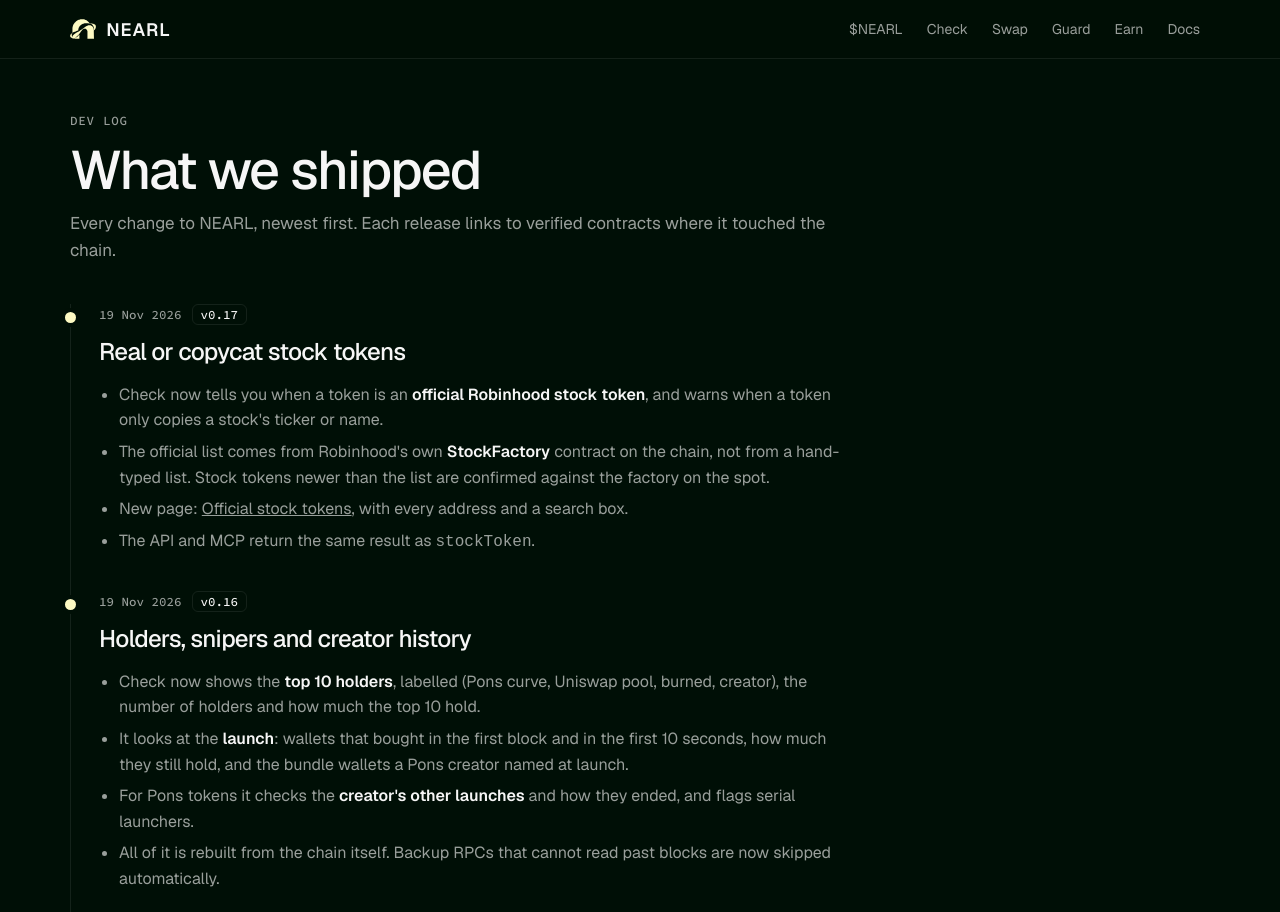
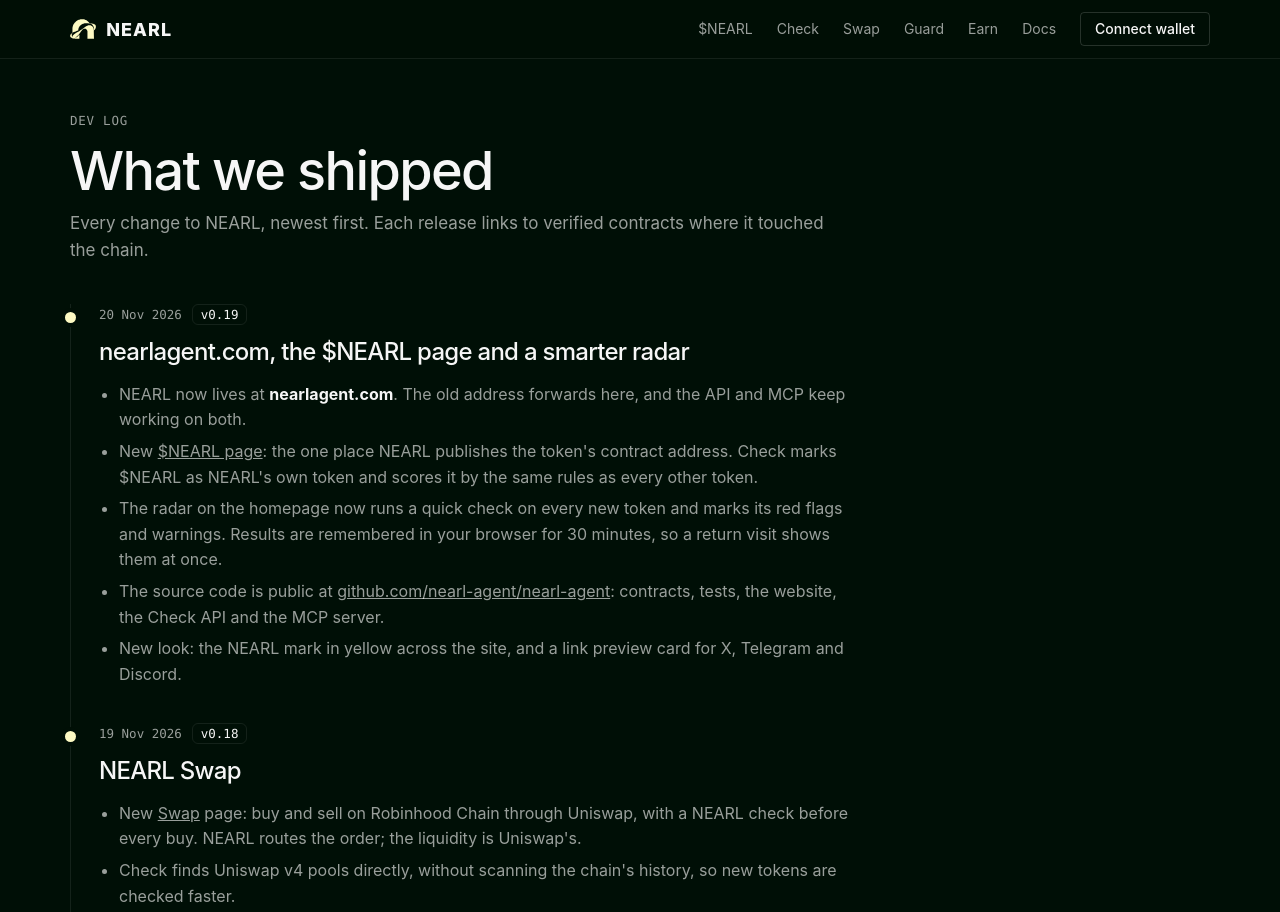
Before and after one commit to nearl-agent/nearl-agent, a website: page web/devlog.html in a window 1280 px wide. Shown: the top 912 px of the page. Drawn offline with nearby package versions, Linux system fonts and the light colour scheme.

Commit message:
Links: the public repo is now github.com/nearl-agent/nearl-agent
Co-Authored-By: Claude Opus 5.5 <noreply@anthropic.com>

```diff
--- a/web/devlog.html
+++ b/web/devlog.html
@@ -7,22 +7,25 @@
 <meta name="description" content="What changed in NEARL, release by release.">
 <meta property="og:type" content="website">
 <meta property="og:site_name" content="NEARL">
-<meta property="og:title" content="NEARL Dev log">
-<meta property="og:description" content="What changed in NEARL, release by release.">
+<meta property="og:title" content="NEARL · See who bundled it before you buy">
+<meta property="og:description" content="Free token safety checks on Robinhood Chain: bundles, snipers, top holders and a test buy and sell, in seconds. Plus guarded wallets for AI agents.">
 <meta property="og:url" content="https://nearlagent.com/devlog.html">
-<meta property="og:image" content="https://nearlagent.com/og-card.png?v=1">
+<meta property="og:image" content="https://nearlagent.com/og-card.png?v=2">
 <meta property="og:image:width" content="2400">
 <meta property="og:image:height" content="1260">
 <meta property="og:image:alt" content="NEARL: See who bundled it before you buy. Token checks and guarded wallets for onchain agents on Robinhood Chain.">
 <meta name="twitter:card" content="summary_large_image">
+<meta name="twitter:title" content="NEARL · See who bundled it before you buy">
+<meta name="twitter:description" content="Free token safety checks on Robinhood Chain: bundles, snipers, top holders and a test buy and sell, in seconds. Plus guarded wallets for AI agents.">
 <meta name="twitter:site" content="@nearlagent">
-<meta name="twitter:image" content="https://nearlagent.com/og-card.png?v=1">
-<link rel="icon" href="favicon.svg?v=1" type="image/svg+xml">
-<link rel="alternate icon" href="logo-icon.png?v=1" type="image/png">
+<meta name="twitter:image" content="https://nearlagent.com/og-card.png?v=2">
+<link rel="icon" href="favicon.svg?v=2" type="image/svg+xml">
+<link rel="alternate icon" href="logo-icon.png?v=2" type="image/png">
 <link rel="preconnect" href="https://fonts.googleapis.com">
 <link rel="preconnect" href="https://fonts.gstatic.com" crossorigin>
-<link rel="stylesheet" href="https://fonts.googleapis.com/css2?family=Geist:wght@400;500;600&family=Source+Code+Pro:wght@400;500;600&display=swap">
-<link rel="stylesheet" href="theme.css?v=7">
+<link rel="stylesheet" href="https://fonts.googleapis.com/css2?family=Instrument+Sans:wght@400;500;600;700&family=Geist+Mono:wght@400;500;600&display=swap">
+<style>/* fallback if theme.css does not load */html,body{background:#050505;color:#F5F5F0}a{color:#FDFAC3}</style>
+<link rel="stylesheet" href="theme.css?v=13">
 <style>
 /* Layout: a single timeline; each entry has a date, a version tag, a title and short bullets */
 .log{max-width:780px;margin-top:32px;border-left:1px solid var(--rule);padding-left:28px;display:grid;gap:36px}
@@ -51,6 +54,27 @@
   </header>
 
   <div class="log">
+    <article class="entry">
+      <div class="meta"><time datetime="2026-11-20">20 Nov 2026</time><span class="tag">v0.19</span></div>
+      <h2>nearlagent.com, the $NEARL page and a smarter radar</h2>
+      <ul>
+        <li>NEARL now lives at <strong>nearlagent.com</strong>. The old address forwards here, and the API and MCP keep working on both.</li>
+        <li>New <a href="token.html">$NEARL page</a>: the one place NEARL publishes the token's contract address. Check marks $NEARL as NEARL's own token and scores it by the same rules as every other token.</li>
+        <li>The radar on the homepage now runs a quick check on every new token and marks its red flags and warnings. Results are remembered in your browser for 30 minutes, so a return visit shows them at once.</li>
+        <li>The source code is public at <a href="https://github.com/nearl-agent/nearl-agent" target="_blank" rel="noopener">github.com/nearl-agent/nearl-agent</a>: contracts, tests, the website, the Check API and the MCP server.</li>
+        <li>New look: the NEARL mark in yellow across the site, and a link preview card for X, Telegram and Discord.</li>
+      </ul>
+    </article>
+
+    <article class="entry">
+      <div class="meta"><time datetime="2026-11-19">19 Nov 2026</time><span class="tag">v0.18</span></div>
+      <h2>NEARL Swap</h2>
+      <ul>
+        <li>New <a href="swap.html">Swap</a> page: buy and sell on Robinhood Chain through Uniswap, with a NEARL check before every buy. NEARL routes the order; the liquidity is Uniswap's.</li>
+        <li>Check finds Uniswap v4 pools directly, without scanning the chain's history, so new tokens are checked faster.</li>
+      </ul>
+    </article>
+
     <article class="entry">
       <div class="meta"><time datetime="2026-11-19">19 Nov 2026</time><span class="tag">v0.17</span></div>
       <h2>Real or copycat stock tokens</h2>
@@ -224,5 +248,6 @@
 <footer id="site-footer"></footer>
 <script src="logo.js?v=2"></script>
 <script src="footer.js"></script>
+<script src="nav.js?v=1"></script>
 </body>
 </html>
--- a/web/footer.js
+++ b/web/footer.js
@@ -11,7 +11,7 @@
   // NEARL's own accounts. Paste each link when the account exists; until then the icon shows as "soon".
   const SOCIAL = [
     ["X", "https://x.com/nearlagent", '<path d="M17.8 3h3.1l-6.8 7.7L22 21h-6.2l-4.9-6.3L5.3 21H2.2l7.3-8.3L1.8 3h6.4l4.4 5.8L17.8 3zm-1.1 16.2h1.7L7.4 4.7H5.6l11.1 14.5z"/>'],
-    ["GitHub", "https://github.com/nearl-agent/nearl-public", '<path d="M12 1.5a10.5 10.5 0 0 0-3.3 20.5c.5.1.7-.2.7-.5v-1.8c-2.9.6-3.5-1.4-3.5-1.4-.5-1.2-1.2-1.5-1.2-1.5-1-.7.1-.7.1-.7 1 .1 1.6 1.1 1.6 1.1.9 1.6 2.5 1.2 3.1.9.1-.7.4-1.2.7-1.4-2.3-.3-4.8-1.2-4.8-5.2 0-1.1.4-2.1 1.1-2.8-.1-.3-.5-1.4.1-2.8 0 0 .9-.3 2.9 1.1a10 10 0 0 1 5.2 0c2-1.4 2.9-1.1 2.9-1.1.6 1.4.2 2.5.1 2.8.7.8 1.1 1.7 1.1 2.8 0 4-2.5 4.9-4.8 5.2.4.3.7 1 .7 1.9v2.9c0 .3.2.6.7.5A10.5 10.5 0 0 0 12 1.5z"/>'],
+    ["GitHub", "https://github.com/nearl-agent/nearl-agent", '<path d="M12 1.5a10.5 10.5 0 0 0-3.3 20.5c.5.1.7-.2.7-.5v-1.8c-2.9.6-3.5-1.4-3.5-1.4-.5-1.2-1.2-1.5-1.2-1.5-1-.7.1-.7.1-.7 1 .1 1.6 1.1 1.6 1.1.9 1.6 2.5 1.2 3.1.9.1-.7.4-1.2.7-1.4-2.3-.3-4.8-1.2-4.8-5.2 0-1.1.4-2.1 1.1-2.8-.1-.3-.5-1.4.1-2.8 0 0 .9-.3 2.9 1.1a10 10 0 0 1 5.2 0c2-1.4 2.9-1.1 2.9-1.1.6 1.4.2 2.5.1 2.8.7.8 1.1 1.7 1.1 2.8 0 4-2.5 4.9-4.8 5.2.4.3.7 1 .7 1.9v2.9c0 .3.2.6.7.5A10.5 10.5 0 0 0 12 1.5z"/>'],
   ];
   if (!document.getElementById("sf-social-css")) {
     const st = document.createElement("style");
--- /dev/null
+++ b/web/nav.js
@@ -0,0 +1,95 @@
+/* NEARL top bar on phones: a ≡ button that opens a full-screen menu, and a Connect wallet button on
+ * every page. Desktop is unchanged. Loaded on every page after footer.js. */
+(function () {
+  "use strict";
+  const nav = document.querySelector(".topnav .in");
+  if (!nav || document.getElementById("nav-burger")) return;
+  const links = nav.querySelector(".links");
+
+  const css = document.createElement("style");
+  css.textContent = `
+    #nav-burger{display:none;align-items:center;justify-content:center;width:40px;height:40px;border-radius:10px;border:1px solid var(--rule);background:transparent;color:var(--ink);cursor:pointer;padding:0;flex:none}
+    #nav-burger svg{width:20px;height:20px}
+    #nav-menu{position:fixed;inset:0;z-index:60;background:var(--paper);display:flex;flex-direction:column;padding:max(14px,env(safe-area-inset-top,0px)) max(16px,env(safe-area-inset-right,0px)) max(24px,env(safe-area-inset-bottom,0px)) max(16px,env(safe-area-inset-left,0px));overflow-y:auto}
+    #nav-menu[hidden]{display:none}
+    #nav-menu .top{display:flex;align-items:center;justify-content:space-between;margin-bottom:18px}
+    #nav-menu .top .brand{display:flex;align-items:center;gap:10px;font:800 18px var(--f-display);letter-spacing:.06em;color:var(--ink);text-decoration:none}
+    #nav-menu nav{display:flex;flex-direction:column}
+    #nav-menu nav a{display:flex;justify-content:space-between;align-items:center;padding:18px 4px;border-bottom:1px solid var(--rule);color:var(--ink-2);text-decoration:none;font:500 22px var(--f-body)}
+    #nav-menu nav a[aria-current]{color:var(--ink)}
+    #nav-menu nav a[aria-current]::after{content:"";width:8px;height:8px;border-radius:50%;background:var(--accent)}
+    #nav-menu .cta{display:flex;flex-direction:column;gap:10px;margin-top:24px}
+    #nav-menu .cta .btn{width:100%;justify-content:center;padding:14px 18px;font-size:16px}
+    #nav-menu .social{display:flex;gap:18px;margin-top:22px;font:500 14px var(--f-mono)}
+    #nav-menu .social a{color:var(--ink-2);text-decoration:none}
+    body.nav-open{overflow:hidden}
+    @media (max-width:760px){
+      .topnav .in{flex-wrap:nowrap}
+      .topnav .links{display:none}
+      #nav-burger{display:inline-flex}
+      .topnav .in > a.btn.primary[href="check.html"]{display:none}
+      .topnav .in .seg{order:9}
+      .topnav .in:has(.seg){flex-wrap:wrap}
+      #wallet-btn,#connect{white-space:nowrap}
+    }`;
+  document.head.appendChild(css);
+
+  // A Connect wallet button on pages that do not have one yet.
+  if (!document.getElementById("wallet-btn") && !document.getElementById("connect")) {
+    const b = document.createElement("button");
+    b.type = "button"; b.className = "btn sm"; b.id = "wallet-btn"; b.textContent = "Connect wallet";
+    nav.appendChild(b);
+    const wire = () => {
+      const W = window.NearlWallet;
+      if (!W) return;
+      const short = (a) => a.slice(0, 6) + "…" + a.slice(-4);
+      const render = () => {
+        if (W.account) { b.innerHTML = '<span class="dot"></span>' + short(W.account); b.classList.add("on"); b.title = "Connected: " + W.account + ". Click to disconnect."; }
+        else { b.textContent = "Connect wallet"; b.classList.remove("on"); b.title = ""; }
+      };
+      b.addEventListener("click", async () => { if (W.account) await W.disconnect(); else await W.open(); render(); });
+      W.onChange(render); W.restore().then(render);
+    };
+    if (window.NearlWallet) wire();
+    else { const s = document.createElement("script"); s.src = "wallet.js"; s.onload = wire; document.head.appendChild(s); }
+  }
+
+  // ≡ button and the full-screen menu built from the page's own links.
+  const burger = document.createElement("button");
+  burger.type = "button"; burger.id = "nav-burger";
+  burger.setAttribute("aria-label", "Open menu"); burger.setAttribute("aria-expanded", "false"); burger.setAttribute("aria-controls", "nav-menu");
+  burger.innerHTML = '<svg viewBox="0 0 24 24" fill="none" stroke="currentColor" stroke-width="2" stroke-linecap="round" aria-hidden="true"><path d="M4 7h16M4 12h16M4 17h16"/></svg>';
+  nav.appendChild(burger);
+
+  const items = links ? [...links.querySelectorAll("a")] : [];
+  const menu = document.createElement("div");
+  menu.id = "nav-menu"; menu.hidden = true;
+  menu.setAttribute("role", "dialog"); menu.setAttribute("aria-modal", "true"); menu.setAttribute("aria-label", "Menu");
+  menu.innerHTML = `
+    <div class="top">
+      <a class="brand" href="index.html"><span class="logo" aria-hidden="true"></span>NEARL</a>
+      <button type="button" id="nav-close" aria-label="Close menu" style="display:inline-flex;align-items:center;justify-content:center;width:40px;height:40px;border-radius:10px;border:1px solid var(--rule);background:transparent;color:var(--ink);cursor:pointer;padding:0"><svg viewBox="0 0 24 24" width="20" height="20" fill="none" stroke="currentColor" stroke-width="2" stroke-linecap="round" aria-hidden="true"><path d="M6 6l12 12M18 6L6 18"/></svg></button>
+    </div>
+    <nav aria-label="Main">${items.map((a) => `<a href="${a.getAttribute("href")}"${a.hasAttribute("aria-current") ? ' aria-current="page"' : ""}>${a.textContent}</a>`).join("")}<a href="stocks.html">Official stock tokens</a></nav>
+    <div class="cta"><a class="btn primary" href="check.html">Check a token</a><button class="btn" type="button" id="nav-wallet">Connect wallet</button></div>
+    <div class="social"><a href="https://x.com/nearlagent" target="_blank" rel="noopener">X ↗</a><a href="https://github.com/nearl-agent/nearl-agent" target="_blank" rel="noopener">GitHub ↗</a></div>`;
+  document.body.appendChild(menu);
+
+  const open = () => { menu.hidden = false; document.body.classList.add("nav-open"); burger.setAttribute("aria-expanded", "true"); syncWallet(); document.getElementById("nav-close").focus(); };
+  const close = () => { menu.hidden = true; document.body.classList.remove("nav-open"); burger.setAttribute("aria-expanded", "false"); };
+  burger.addEventListener("click", open);
+  document.getElementById("nav-close").addEventListener("click", () => { close(); burger.focus(); });
+  menu.addEventListener("click", (e) => { if (e.target.closest("nav a, .cta a")) close(); });
+  document.addEventListener("keydown", (e) => { if (e.key === "Escape" && !menu.hidden) { close(); burger.focus(); } });
+  addEventListener("resize", () => { if (innerWidth > 760 && !menu.hidden) close(); });
+
+  // The menu's wallet button mirrors the page's own wallet button.
+  const pageWallet = () => document.getElementById("wallet-btn") || document.getElementById("connect");
+  function syncWallet() {
+    const w = pageWallet(), mine = document.getElementById("nav-wallet");
+    if (!w) { mine.hidden = true; return; }
+    const connected = w.classList.contains("on") || (w.id === "connect" && w.hidden);
+    mine.textContent = connected ? "Wallet connected" : "Connect wallet";
+  }
+  document.getElementById("nav-wallet").addEventListener("click", () => { const w = pageWallet(); close(); if (w && !w.hidden) w.click(); });
+})();
```
